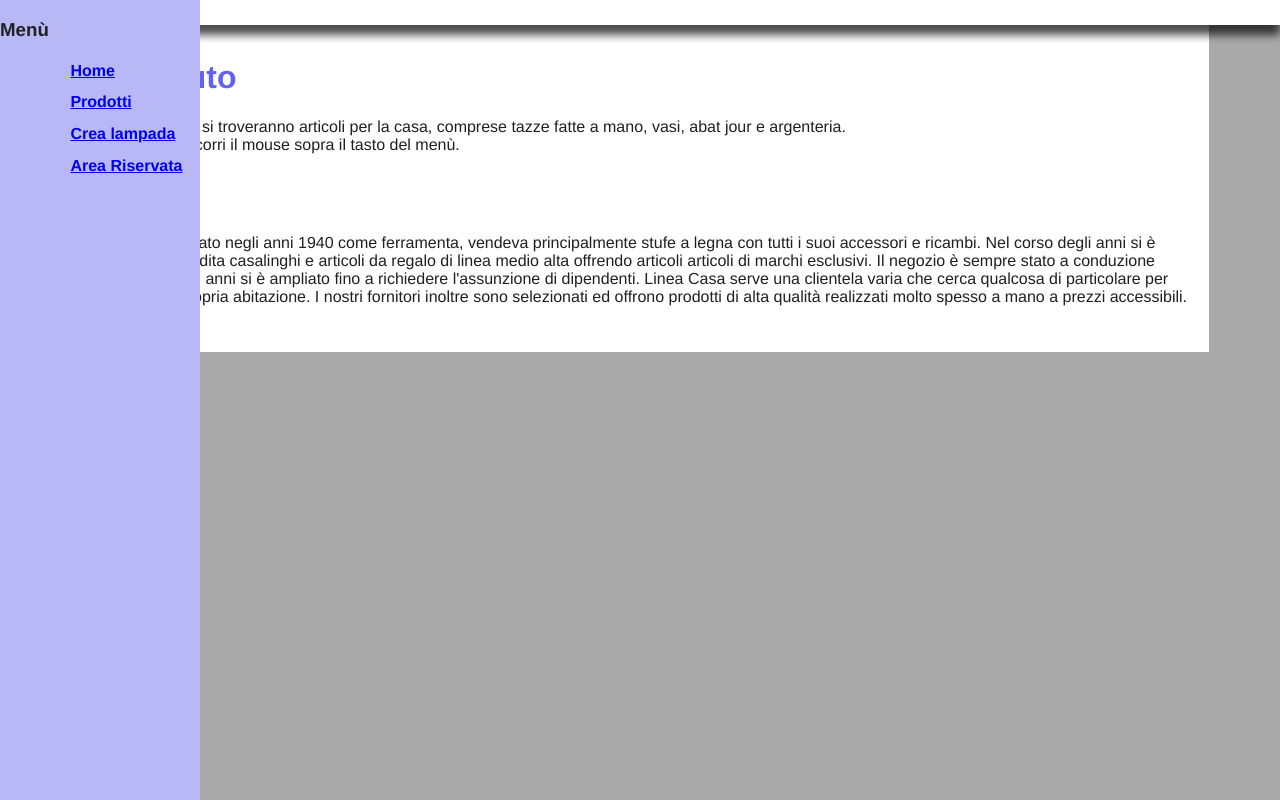
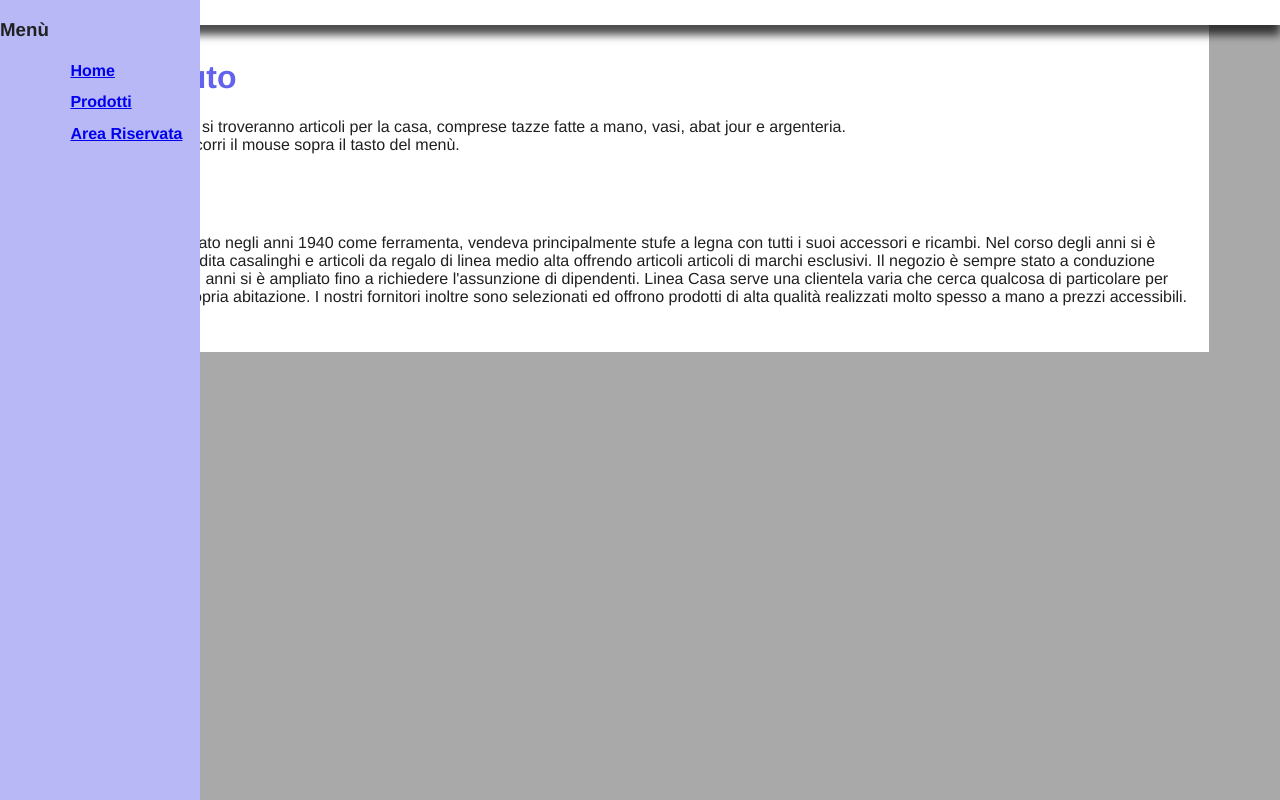
Before and after one commit to Polpetta/basidati2015, a PHP site: page /index.php in a window 1280 px wide. Run offline with PHP 8.4, Linux system fonts and the light colour scheme.

Commit message:
Rimosso link non più utile.

```diff
--- a/include/page.php
+++ b/include/page.php
@@ -29,7 +29,6 @@ function getMenu(){
             <ul>
                 <li><a href="index.php">Home</a></li>
                 <li><a href="products.php">Prodotti</a></li>
-                <li><a href="makelamp.php">Crea lampada</a></li>
                 <li><a href="login.php">Area Riservata</a></li>
             </ul>
         </div>
```
